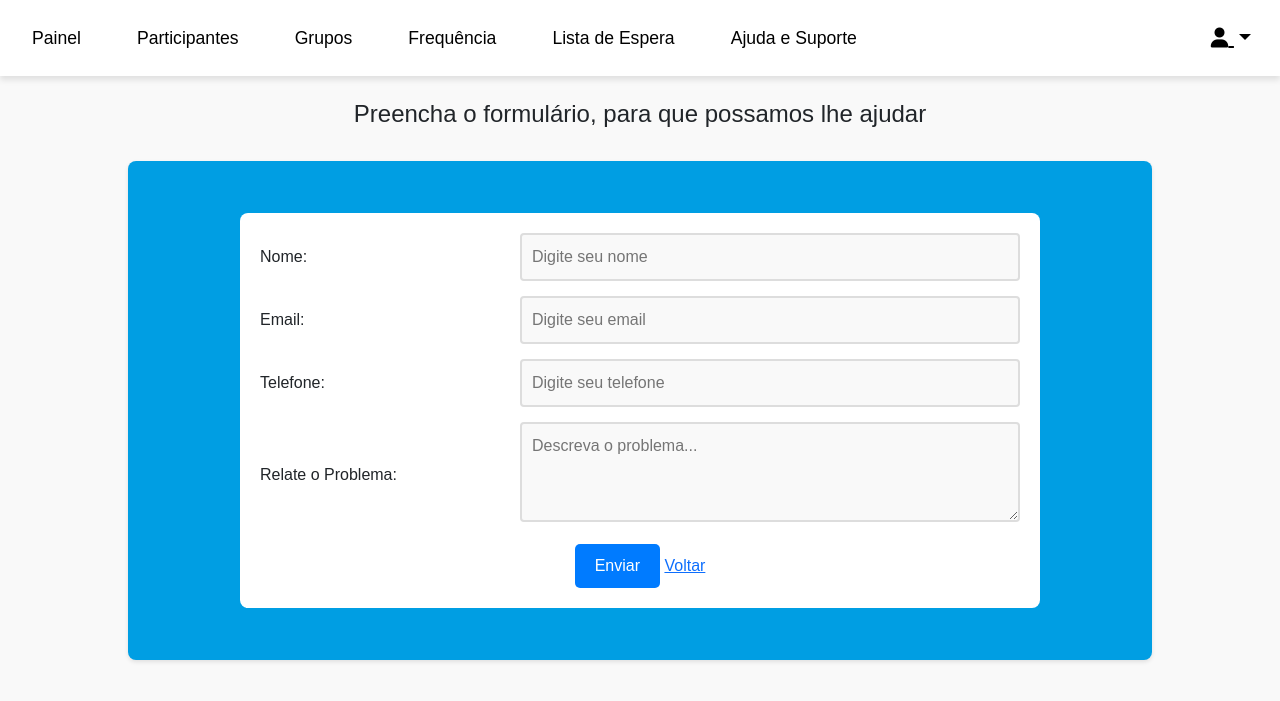
After one commit to PAIFNet/PAIFNet, a Django app: template paifnet/paif/templates/form_suporte/form_suporte.html in a window 1280 px wide. The commit adds this page. Shown: the top 701 px of the page. Run offline with Django 4.2, Linux system fonts and the light colour scheme; the template is opened without the code that fills it, so the values that code supplies are empty.

Commit message:
Implementando Págia de suporte e formulário

```diff
--- /dev/null
+++ b/paifnet/paif/static/css/form-suporte/form-suporte.css
@@ -0,0 +1,84 @@
+.body-form-suporte {
+    font-family: Arial, sans-serif;
+    margin: 0;
+    padding: 0;
+    background-color: #f4f4f4;
+}
+
+.container-suporte {
+    width: 80vw;
+    margin: 2rem auto;
+    padding: 2rem;
+    background-color: #009ee3;
+    border-radius: 8px;
+    box-shadow: 0 2px 4px rgba(0, 0, 0, 0.1);
+}
+
+h4{
+    text-align: center;
+}
+
+
+.input-table {
+    max-width: 800px;
+    margin: 20px auto;
+    border-collapse: collapse;
+    background-color: #ffffff;
+    padding: 20px;
+    border-radius: 8px;
+}
+
+.table-row {
+    display: flex;
+    justify-content: space-between;
+    margin-bottom: 15px;
+}
+
+.input-label {
+    flex: 1;
+    padding-right: 10px;
+    display: flex;
+    align-items: center;
+}
+
+.input-field {
+    flex: 2;
+}
+
+input, textarea {
+    width: 100%;
+    padding: 10px;
+    font-size: 16px;
+    border: 2px solid #ddd;
+    border-radius: 4px;
+    background-color: #f9f9f9;
+}
+
+textarea {
+    height: 100px;
+}
+
+input:focus, textarea:focus {
+    border-color: #007BFF;
+    background-color: #e9f3ff;
+    outline: none;
+}
+
+.submit-row {
+    text-align: center;
+}
+
+button {
+    padding: 10px 20px;
+    font-size: 16px;
+    color: #ffffff;
+    background-color: #007BFF;
+    border: none;
+    border-radius: 5px;
+    cursor: pointer;
+    transition: background-color 0.3s ease;
+}
+
+button:hover {
+    background-color: #0056b3;
+}
--- a/paifnet/paif/templates/dashboard/dashboard.html
+++ b/paifnet/paif/templates/dashboard/dashboard.html
@@ -4,13 +4,14 @@
 {% block extra_css %}
     {%load static%}
     <link href="{% static 'css/dashboard/dashboard.css' %}" rel="stylesheet">
+
 {% endblock %}
 
 {% block content %}
     <div class="container">
         <h1>Painel dos Grupos PAIF</h1>
         <p>Bem-vindo, <strong>{{ nome }}</strong>!</p>
-    </div>
+
 
     <div class="container">
         <div class="info-box-container">
--- /dev/null
+++ b/paifnet/paif/templates/form_suporte/form_suporte.html
@@ -0,0 +1,60 @@
+{% extends 'includes/base.html' %}
+
+{% block title %}PAIFNet | Suporte {% endblock %}
+{% block extra_css %}
+    {% load static %}
+    <link href="{% static 'css/form-suporte/form-suporte.css' %}" rel="stylesheet">
+{% endblock %}
+
+{% block content %}
+<body>
+    <br>
+    <h4>Preencha o formulário, para que possamos lhe ajudar</h4>
+    <div class="container-suporte">
+        <div class="input-table">
+            <form method="POST">
+                {% csrf_token %}
+                <div class="table-row">
+                    <div class="input-label">
+                        <label for="nome">Nome:</label>
+                    </div>
+                    <div class="input-field">
+                        <input type="text" id="nome" name="nome" placeholder="Digite seu nome" required>
+                    </div>
+                </div>
+                <div class="table-row">
+                    <div class="input-label">
+                        <label for="email">Email:</label>
+                    </div>
+                    <div class="input-field">
+                        <input type="email" id="email" name="email" placeholder="Digite seu email" required>
+                    </div>
+                </div>
+                <div class="table-row">
+                    <div class="input-label">
+                        <label for="telefone">Telefone:</label>
+                    </div>
+                    <div class="input-field">
+                        <input type="tel" id="telefone" name="telefone" placeholder="Digite seu telefone" required>
+                    </div>
+                </div>
+                <div class="table-row">
+                    <div class="input-label">
+                        <label for="problema">Relate o Problema:</label>
+                    </div>
+                    <div class="input-field">
+                        <textarea id="problema" name="problema" placeholder="Descreva o problema..." required></textarea>
+                    </div>
+                </div>
+                <div class="submit-row">
+                    <button type="submit">Enviar</button>
+
+                    <a href="{% url 'suporte' %}">
+                        Voltar
+                      </a>
+                </div>
+            </form>
+        </div>
+    </div>
+</body>
+{% endblock %}
--- a/paifnet/paif/templates/includes/base.html
+++ b/paifnet/paif/templates/includes/base.html
@@ -101,6 +101,7 @@ body {
         <a href="{% url 'grupos' %}">Grupos</a>
         <a href="{% url 'frequencia' %}">Frequência</a>
         <a href="{% url 'lista-de-espera' %}">Lista de Espera</a>
+        <a href="{% url 'suporte' %}">Ajuda e Suporte</a>
         <div class="ms-auto">
             <div class="dropdown">
                 <button class="btn btn-link dropdown-toggle" type="button" id="profileDropdown" data-bs-toggle="dropdown" aria-haspopup="true" aria-expanded="false">
--- a/paifnet/paif/urls.py
+++ b/paifnet/paif/urls.py
@@ -11,4 +11,6 @@ urlpatterns = [
     path('grupos/', grupos, name="grupos"),
     path('frequencia/', frequencia, name="frequencia"),
     path('lista-de-espera/', lista_de_espera, name="lista-de-espera"),
+    path('suporte/', suporte , name="suporte"),
+    path('form_suporte/', form_suporte , name="form_suporte")
 ]
```
Also changed, not shown: paifnet/paif/static/css/suporte/suporte.css (added, +57 -0 lines), paifnet/paif/templates/suporte/suporte.html (added, +40 -0 lines), paifnet/paif/views.py (+37 -0 lines), paifnet/paifnet/email_utils.py (added, +68 -0 lines), paifnet/paif/static/images/documentacao.png (added), paifnet/paif/static/images/suporte.png (added).
